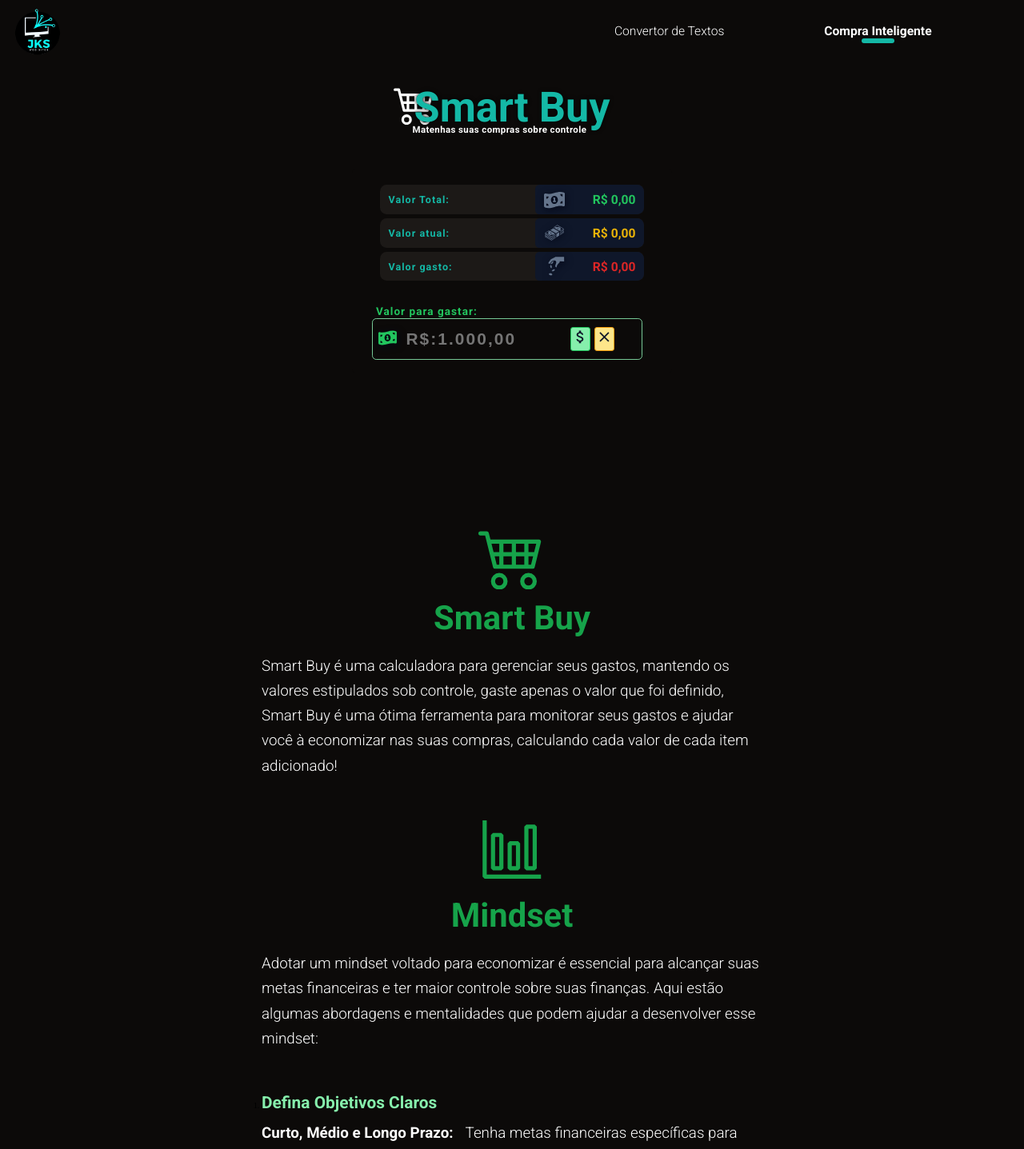
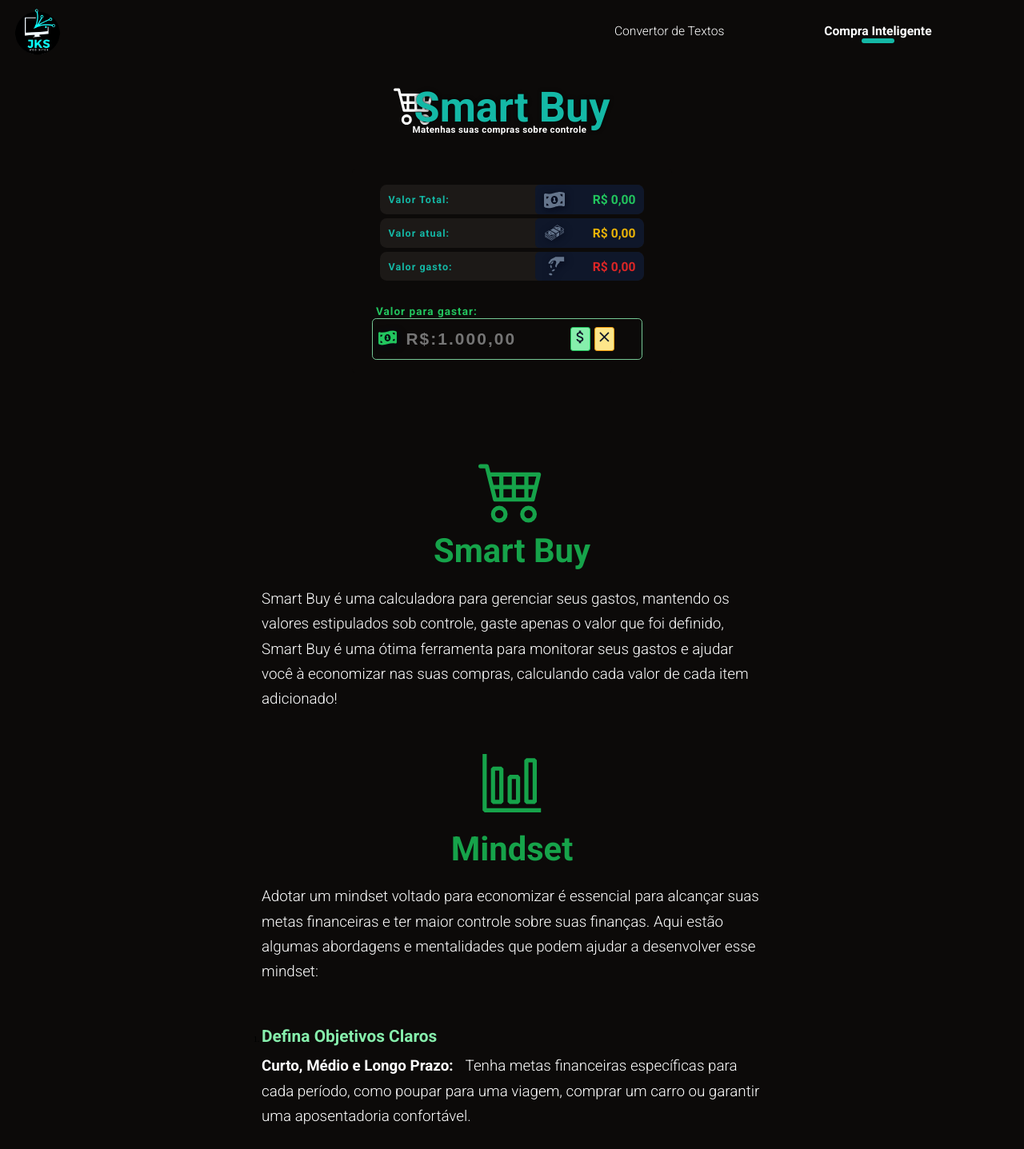
Before and after one commit to cajui54/Smart-Tools-Web, a Next.js app: page /tools/smart-buy in a window 1280 px wide. Shown: the top 1437 px of the page at 80% size. Built offline with nearby package versions, Linux system fonts and the light colour scheme.

Commit message:
fix: margin of listItems

```diff
--- a/src/app/page.module.scss
+++ b/src/app/page.module.scss
@@ -1,6 +1,5 @@
 .articleGlobal {
-  position: relative;
-  margin: 18rem auto;
+  margin: 10rem auto;
   width: 90%;
   section {
     margin-bottom: 5rem;
--- a/src/app/tools/smart-buy/_components/form/styles.module.scss
+++ b/src/app/tools/smart-buy/_components/form/styles.module.scss
@@ -91,7 +91,7 @@
   border: 1px solid #22c55e;
   padding: 1rem;
   border-radius: 0.5rem;
-  margin-top: 3rem;
+  margin: 3rem auto;
   position: relative;
   label {
     display: block;
--- a/src/app/tools/smart-buy/_components/listItems/styles.module.scss
+++ b/src/app/tools/smart-buy/_components/listItems/styles.module.scss
@@ -1,5 +1,5 @@
 .main {
-  margin-top: 4rem;
+  margin: 1rem auto;
   h2 {
     font-size: 2.5rem;
     color: mediumseagreen;
@@ -8,7 +8,6 @@
 }
 .containerListItem {
   width: 80%;
-  height: 10rem;
   margin: 2rem auto;
 
   li {
```
